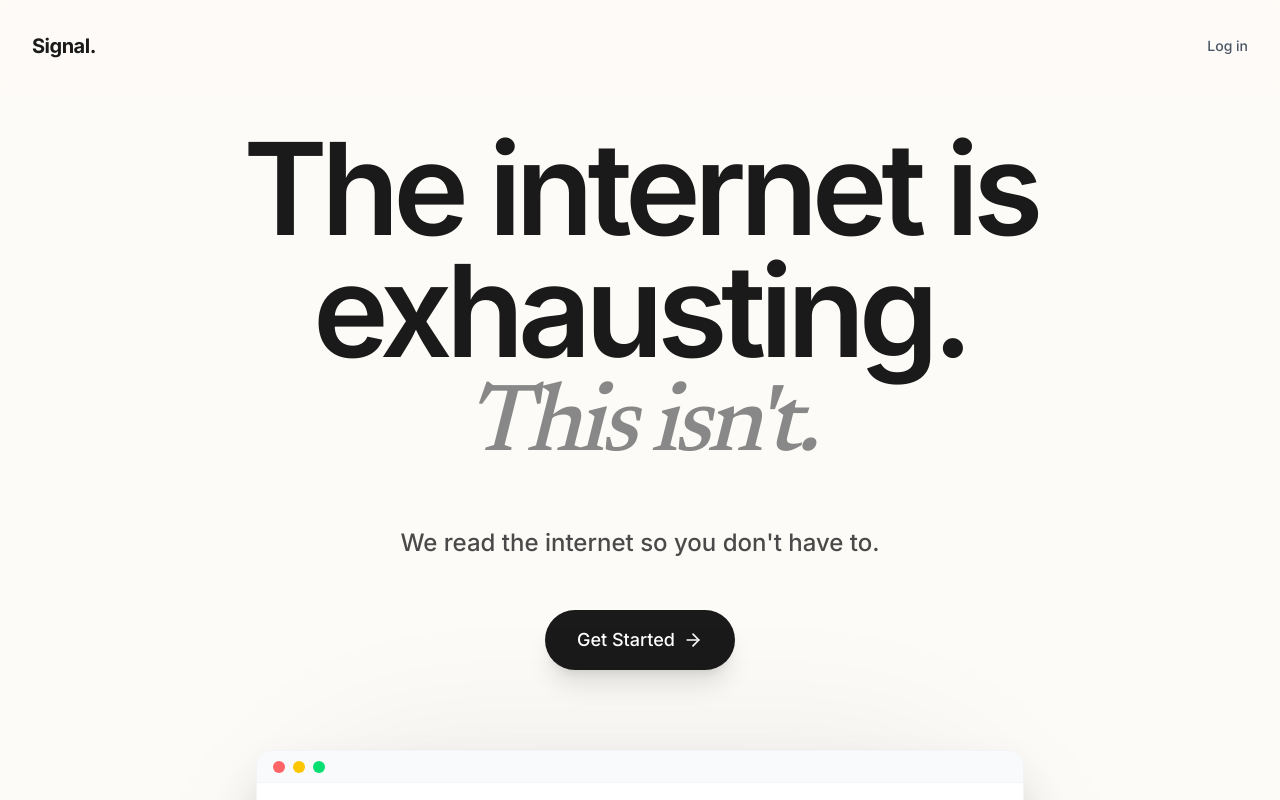
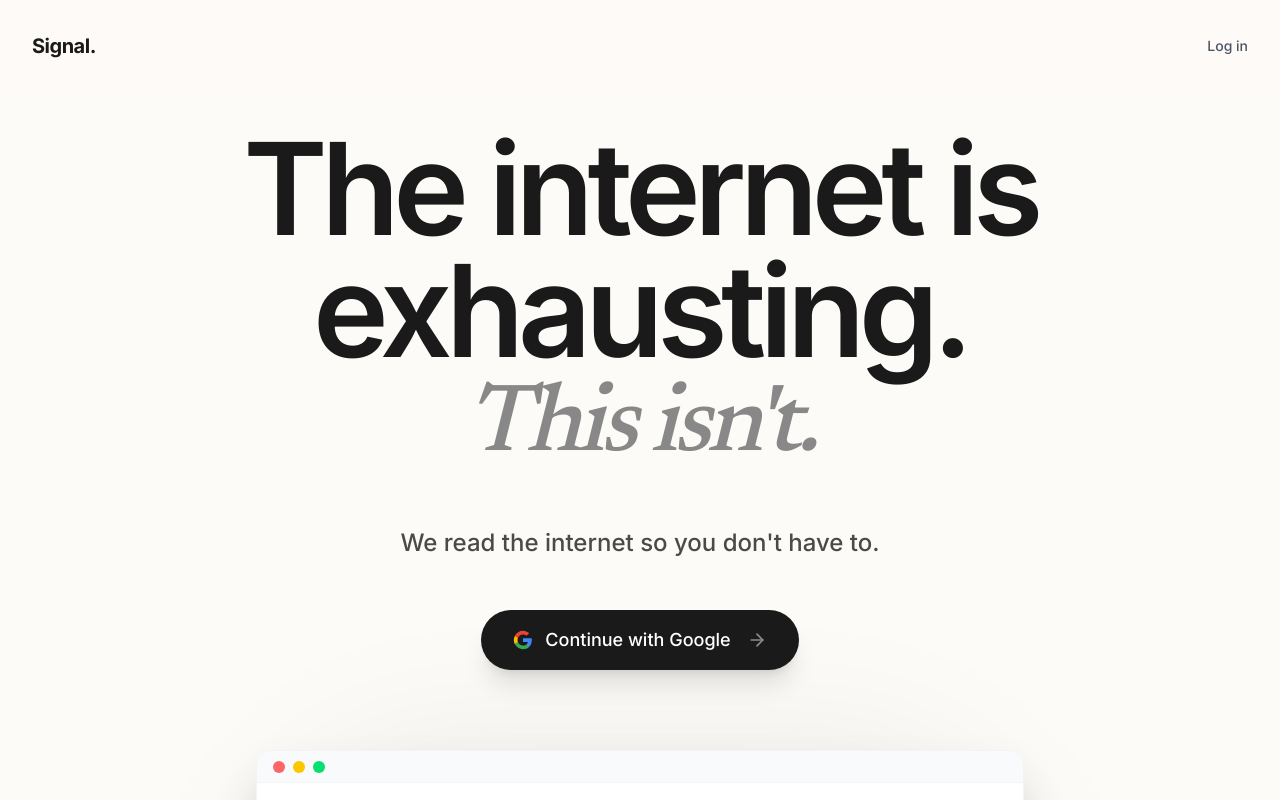
Before and after one commit to heyybhargav/personal-newsletter, a Next.js app: page /login in a window 1280 px wide. Shown: the top 800 px of the page. Built offline with nearby package versions, Linux system fonts and the light colour scheme; no server answers.

Commit message:
feat: upgrade cta button to google+shimmer style

```diff
--- a/app/globals.css
+++ b/app/globals.css
@@ -53,6 +53,8 @@
   animation-delay: 2s;
 }
 
-.perspective-1000 {
-  perspective: 1000px;
+@keyframes shimmer {
+  100% {
+    transform: translateX(100%);
+  }
 }
--- a/app/login/page.tsx
+++ b/app/login/page.tsx
@@ -86,10 +86,21 @@
                     <div className="pt-8 space-y-4">
                         <button
                             onClick={triggerLogin}
-                            className="group inline-flex items-center justify-center px-10 py-5 text-lg font-medium text-white bg-[#111111] rounded-full hover:scale-105 transition-all duration-300 shadow-xl shadow-black/5"
+                            className="group relative inline-flex items-center justify-center gap-3 px-10 py-5 text-lg font-medium text-white bg-[#111111] rounded-full hover:scale-105 transition-all duration-300 shadow-xl shadow-black/5 overflow-hidden"
                         >
-                            Get Started
-                            <ArrowRight className="w-5 h-5 ml-2 transition-transform group-hover:translate-x-1" />
+                            {/* Shimmer Effect */}
+                            <div className="absolute inset-0 -translate-x-[100%] group-hover:animate-[shimmer_1.5s_infinite] bg-gradient-to-r from-transparent via-white/10 to-transparent z-10" />
+
+                            {/* Google Logo */}
+                            <svg className="w-5 h-5" viewBox="0 0 24 24" xmlns="http://www.w3.org/2000/svg">
+                                <path d="M22.56 12.25c0-.78-.07-1.53-.2-2.25H12v4.26h5.92c-.26 1.37-1.04 2.53-2.21 3.31v2.77h3.57c2.08-1.92 3.28-4.74 3.28-8.09z" fill="#4285F4" />
+                                <path d="M12 23c2.97 0 5.46-.98 7.28-2.66l-3.57-2.77c-.98.66-2.23 1.06-3.71 1.06-2.86 0-5.29-1.93-6.16-4.53H2.18v2.84C3.99 20.53 7.7 23 12 23z" fill="#34A853" />
+                                <path d="M5.84 14.09c-.22-.66-.35-1.36-.35-2.09s.13-1.43.35-2.09V7.07H2.18C1.43 8.55 1 10.22 1 12s.43 3.45 1.18 4.93l2.85-2.22.81-.62z" fill="#FBBC05" />
+                                <path d="M12 5.38c1.62 0 3.06.56 4.21 1.64l3.15-3.15C17.45 2.09 14.97 1 12 1 7.7 1 3.99 3.47 2.18 7.07l3.66 2.84c.87-2.6 3.3-4.53 6.16-4.53z" fill="#EA4335" />
+                            </svg>
+
+                            <span className="relative z-20">Continue with Google</span>
+                            <ArrowRight className="w-5 h-5 ml-1 transition-transform group-hover:translate-x-1 opacity-50" />
                         </button>
                         <p className="text-sm text-gray-400 font-medium tracking-wide">NO CREDIT CARD REQUIRED</p>
                     </div>
--- a/components/landing/Hero.tsx
+++ b/components/landing/Hero.tsx
@@ -61,10 +61,21 @@
                 >
                     <button
                         onClick={triggerLogin}
-                        className="group inline-flex items-center justify-center px-8 py-4 text-lg font-medium text-white bg-[#1A1A1A] rounded-full hover:scale-105 transition-all duration-300 shadow-xl shadow-black/10 w-full md:w-auto"
+                        className="group relative inline-flex items-center justify-center gap-3 px-8 py-4 text-lg font-medium text-white bg-[#1A1A1A] rounded-full hover:scale-105 transition-all duration-300 shadow-xl shadow-black/10 w-full md:w-auto overflow-hidden"
                     >
-                        Get Started
-                        <ArrowRight className="w-5 h-5 ml-2 transition-transform group-hover:translate-x-1" />
+                        {/* Shimmer Effect */}
+                        <div className="absolute inset-0 -translate-x-[100%] group-hover:animate-[shimmer_1.5s_infinite] bg-gradient-to-r from-transparent via-white/10 to-transparent z-10" />
+
+                        {/* Google Logo */}
+                        <svg className="w-5 h-5" viewBox="0 0 24 24" xmlns="http://www.w3.org/2000/svg">
+                            <path d="M22.56 12.25c0-.78-.07-1.53-.2-2.25H12v4.26h5.92c-.26 1.37-1.04 2.53-2.21 3.31v2.77h3.57c2.08-1.92 3.28-4.74 3.28-8.09z" fill="#4285F4" />
+                            <path d="M12 23c2.97 0 5.46-.98 7.28-2.66l-3.57-2.77c-.98.66-2.23 1.06-3.71 1.06-2.86 0-5.29-1.93-6.16-4.53H2.18v2.84C3.99 20.53 7.7 23 12 23z" fill="#34A853" />
+                            <path d="M5.84 14.09c-.22-.66-.35-1.36-.35-2.09s.13-1.43.35-2.09V7.07H2.18C1.43 8.55 1 10.22 1 12s.43 3.45 1.18 4.93l2.85-2.22.81-.62z" fill="#FBBC05" />
+                            <path d="M12 5.38c1.62 0 3.06.56 4.21 1.64l3.15-3.15C17.45 2.09 14.97 1 12 1 7.7 1 3.99 3.47 2.18 7.07l3.66 2.84c.87-2.6 3.3-4.53 6.16-4.53z" fill="#EA4335" />
+                        </svg>
+
+                        <span className="relative z-20">Continue with Google</span>
+                        <ArrowRight className="w-5 h-5 ml-1 transition-transform group-hover:translate-x-1 opacity-50" />
                     </button>
                 </motion.div>
 
```
